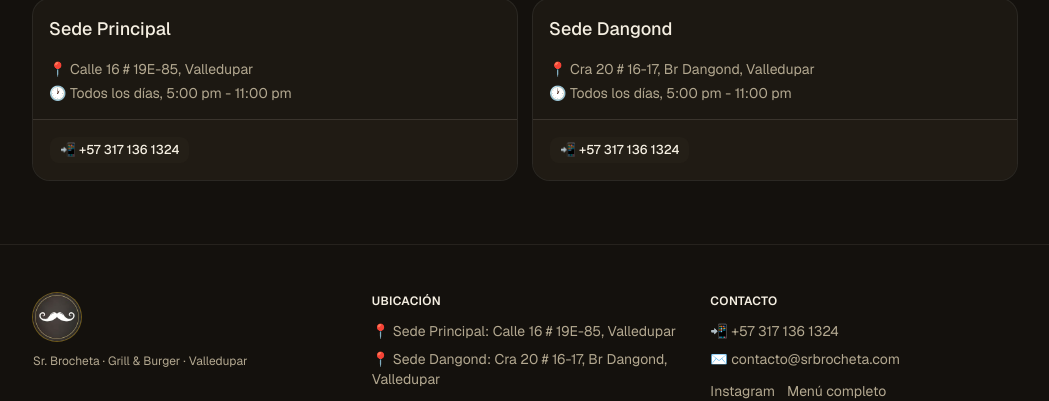
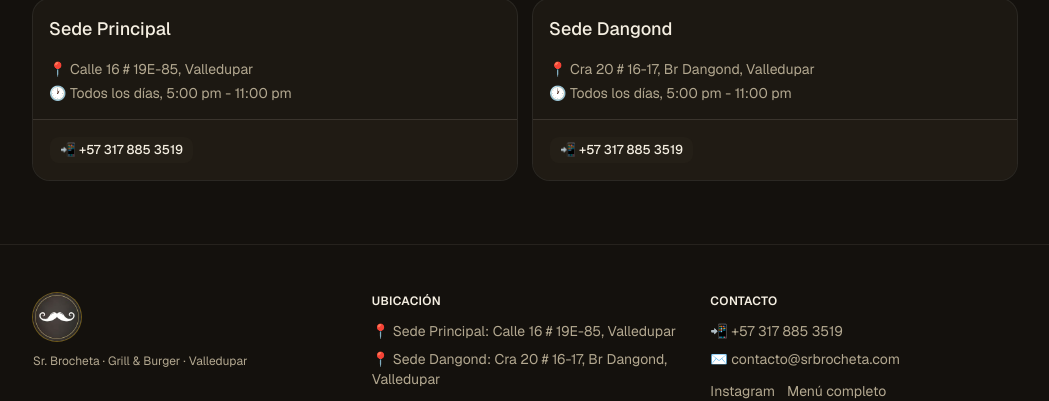
Before and after one commit to iamhosto10/senor-brocheta, a Next.js app: page / in a window 1280 px wide. Shown: the part 1903-2304 px from the top of the page, without its empty margins (115-1164 px from the left). Built offline with nearby package versions, Linux system fonts and the light colour scheme.

Commit message:
Actualizar numero de WhatsApp en todos los botones

```diff
--- a/app/page.tsx
+++ b/app/page.tsx
@@ -10,10 +10,10 @@
 } from "@/components/ui/card";
 import { cn } from "cn";
 
-const WHATSAPP_URL = "https://wa.me/573171361324";
+const WHATSAPP_URL = "https://wa.me/573178853519";
 const MENU_URL = "https://vinny.vinapp.co/?company=srbrocheta";
 const INSTAGRAM_URL = "https://www.instagram.com/sr.brocheta/";
-const PHONE_DISPLAY = "+57 317 136 1324";
+const PHONE_DISPLAY = "+57 317 885 3519";
 const EMAIL = "contacto@srbrocheta.com";
 
 const favoritos = [
@@ -249,7 +249,7 @@
                     buttonVariants({ variant: "secondary", size: "sm" })
                   )}
                 >
-                  📲 +57 317 136 1324
+                  📲 {PHONE_DISPLAY}
                 </Link>
               </CardFooter>
             </Card>
```
